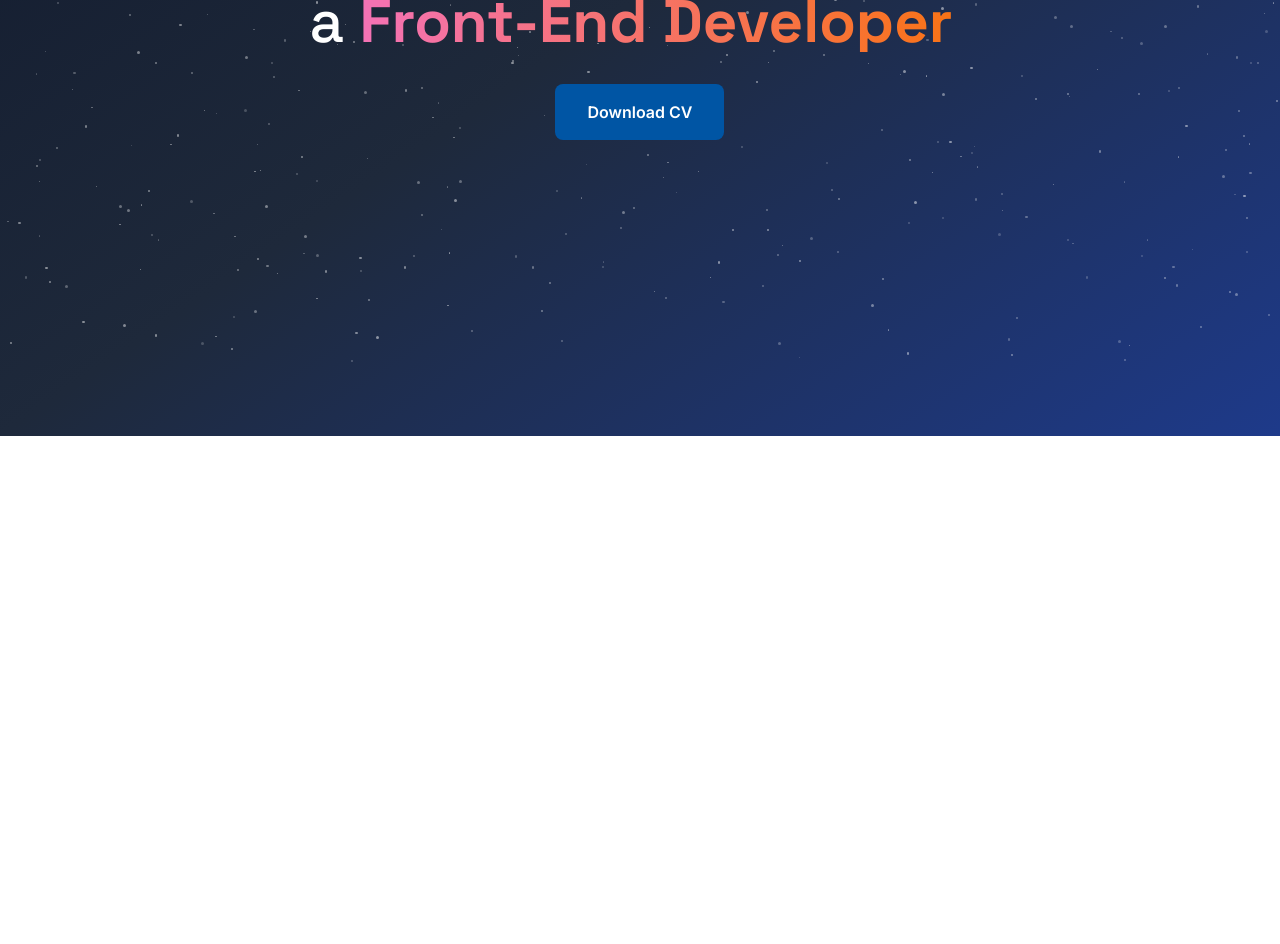
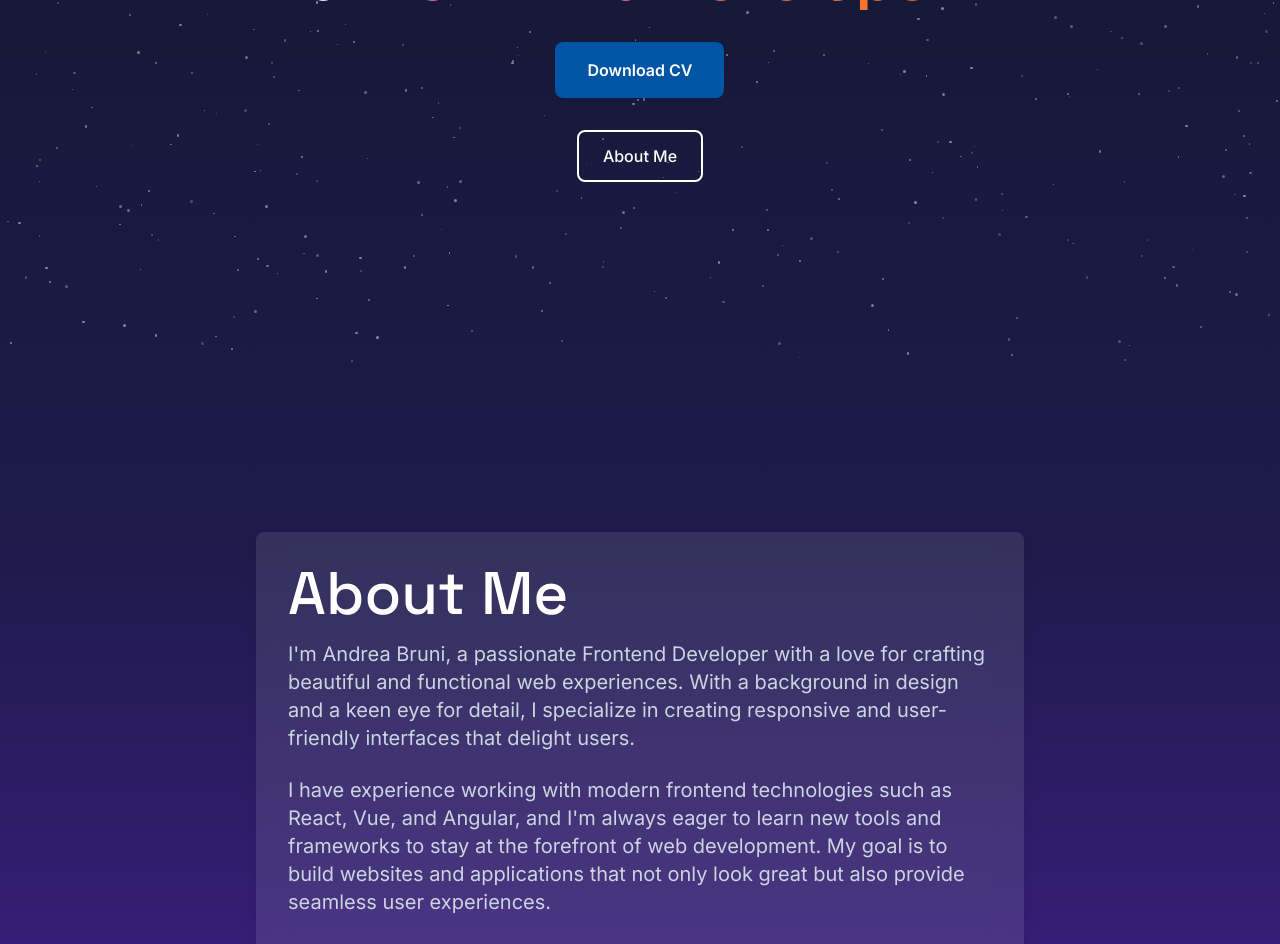
Before and after one commit to anbruni/andrea-bruni-portfolio-personal-website, a React (Vite) app: page / in a window 1280 px wide. Shown: the part 440-1384 px from the top of the page. Before the commit the page ends 876 px from the top, so only its background shows below. Built offline with nearby package versions, Linux system fonts and the light colour scheme.

Commit message:
add-draft-about-me-page

```diff
--- a/src/App.jsx
+++ b/src/App.jsx
@@ -1,19 +1,59 @@
 import Navbar from './components/Navbar'
 import { Route, Routes } from 'react-router-dom';
+import { useRef, useState, useEffect } from 'react';
 import Starfield from './components/Starfield';
 import HomePage from './pages/HomePage';
 import ContactsPage from './pages/ContactsPage';
+import mountains from './assets/snow-mountains.png';
 import './App.css'
 
+
 function App() {
+  const aboutRef = useRef(null)
+  const topRef = useRef(null);
+  const [scrollPosition, setScrollPosition] = useState(0);
+  const [aboutTop, setAboutTop] = useState(0);
+
+  const handleScroll = () => {
+    setScrollPosition(window.scrollY);
+  };
+
+  const scrollToTop = () => {
+    if (topRef.current) {
+      topRef.current.scrollIntoView({ behavior: 'smooth' });
+    }
+  };
+
+  useEffect(() => {
+    window.addEventListener('scroll', handleScroll, { passive: true });
+
+    if (aboutRef.current) {
+      setAboutTop(aboutRef.current.offsetTop);
+    }
+
+    return () => {
+      window.removeEventListener('scroll', handleScroll);
+    };
+  }, []);
+
   return (
-    <div className="min-h-screen bg-gradient-to-br from-slate-900 via-slate-800 to-blue-900">
+    <div ref={topRef} className="relative min-h-screen bg-gradient-to-b from-slate-900 via-indigo-950 to-violet-800">
       <Starfield />
       <Navbar />
       <Routes>
-        <Route path="/" element={<HomePage />} />
+        <Route path="/" element={<HomePage aboutRef={aboutRef} />} />
         <Route path="/contacts" element={<ContactsPage />} />
       </Routes>
+      {aboutTop > 0 && scrollPosition > aboutTop - window.innerHeight + 300 && (
+        <button className="btn-secondary fixed bottom-8 left-8 z-50" onClick={scrollToTop}>
+          Scroll to Top
+        </button>)
+      }
+
+      {/* Mountains */}
+      <div className="w-full pointer-events-none overflow-hidden" style={{ height: '300px' }}>
+        <img src={mountains} alt="" className="w-full h-full" style={{ objectFit: 'cover', objectPosition: 'top', transform: 'translateY(20px)' }} />
+      </div>
     </div>
   );
 }
--- /dev/null
+++ b/src/components/AboutSection.jsx
@@ -0,0 +1,19 @@
+
+function AboutSection({ ref }) {
+
+    return (
+        <div ref={ref} className="relative w-full">
+            {/* Content */}
+            <div className="min-h-screen px-6 md:px-16 py-24 relative z-10 max-w-4xl mx-auto">
+                <div className="bg-white/10 backdrop-blur-lg rounded-lg p-8 shadow-lg">
+                    <h1 className="heading-1 mb-4">About Me</h1>
+                    <p className="subtitle mb-6">I'm Andrea Bruni, a passionate Frontend Developer with a love for crafting beautiful and functional web experiences. With a background in design and a keen eye for detail, I specialize in creating responsive and user-friendly interfaces that delight users.</p>
+                    <p className="subtitle mb-6">I have experience working with modern frontend technologies such as React, Vue, and Angular, and I'm always eager to learn new tools and frameworks to stay at the forefront of web development. My goal is to build websites and applications that not only look great but also provide seamless user experiences.</p>
+                    <p className="subtitle">When I'm not coding, you can find me exploring the latest design trends, contributing to open-source projects, or enjoying a good book on web development. I'm always open to new opportunities and collaborations, so feel free to reach out!</p>
+                </div>
+            </div>
+        </div>
+    );
+};
+
+export default AboutSection;
--- a/src/components/Hero.jsx
+++ b/src/components/Hero.jsx
@@ -1,7 +1,7 @@
 import Button from './Button';
 import AnimatedRoles from './AnimatedRoles';
 
-function Hero() {
+function Hero({ onScrollToAbout }) {
     return (
         <div className="flex flex-col items-center justify-center h-screen px-4">
             <h1 className="heading-1 max-w-2xl">
@@ -14,6 +14,9 @@ function Hero() {
             <Button variant="primary" className="mt-8">
                 Download CV
             </Button>
+            <Button variant="secondary" className="mt-8" onClick={onScrollToAbout}>
+                About Me
+            </Button>
         </div>
     );
 }
--- a/src/pages/ContactsPage.jsx
+++ b/src/pages/ContactsPage.jsx
@@ -73,7 +73,7 @@ function ContactsPage() {
       )}
 
       <h1 className="heading-1 mb-3">Get In Touch</h1>
-      <p className="subtitle mb-12">I'm always open to new opportunities and conversations.</p>
+      <p className="subtitle mb-12">I'm always open to new opportunities and conversations. I am located in Brno (Czech Republic) and available for remote work worldwide or on-site in Brno.</p>
 
       <div className="grid grid-cols-1 sm:grid-cols-2 gap-4 w-full mb-16">
         {contacts.map((contact) => (
--- a/src/pages/HomePage.jsx
+++ b/src/pages/HomePage.jsx
@@ -1,9 +1,17 @@
 import Hero from '../components/Hero';
+import AboutSection from '../components/AboutSection';
 
-function HomePage() {
+function HomePage({ aboutRef }) {
+
+    function scrollToAbout() {
+        if (aboutRef.current) {
+            aboutRef.current.scrollIntoView({ behavior: 'smooth' });
+        }
+    }
   return (
-    <div className="flex items-center justify-center h-screen relative z-10">
-      <Hero />
+    <div className="flex flex-col items-center justify-center min-h-screen relative z-10">
+      <Hero onScrollToAbout={scrollToAbout} />
+      <AboutSection ref={aboutRef} />
     </div>
   );
 }
```
Also changed, not shown: src/assets/snow-mountains.png (added). Lines whose indentation alone changed are shown as unchanged.
